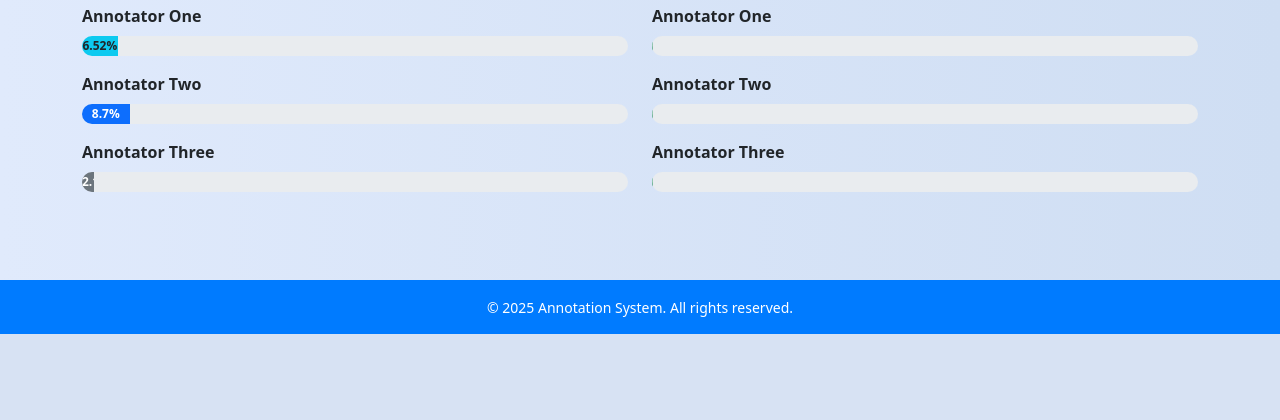
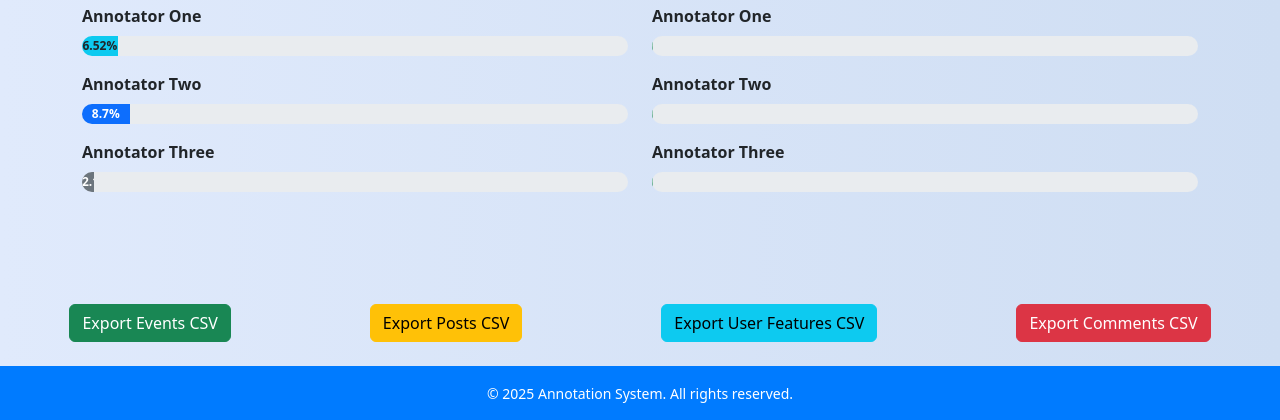
Before and after one commit to dr-m-wasim/KeepUp-Annotation-Tool, a Django app: page / in a window 1280 px wide. Shown: the part 552-972 px from the top of the page. Before the commit the page ends 886 px from the top, so only its background shows below. Run offline with Django 4.2, Linux system fonts and the light colour scheme; data comes from the database, SQL or seed files in the repository; both versions use the stored data as it was after the commit.

Commit message:
Export CSV added

```diff
--- a/KAT/KATAPP/urls.py
+++ b/KAT/KATAPP/urls.py
@@ -3,6 +3,10 @@ from . import views
 
 urlpatterns = [
     path('', views.annotator_select, name='annotator_select'),  # This comes first!
+     path('export/events/csv/', views.export_events_csv, name='export_events_csv'),
+    path('export/posts/csv/', views.export_posts_csv, name='export_posts_csv'),
+    path('export/user_features/csv/', views.export_user_features_csv, name='export_user_features_csv'),
+    path('export/comments/csv/', views.export_comments_csv, name='export_comments_csv'),
     path('event', views.events_list, name='events'),
     path('event/<str:event_id>/', views.event_posts, name='eventposts'),
     path('event/<str:event_id>/post_editor/', views.post_editor, name='post_editor'),
--- a/KAT/KATAPP/views.py
+++ b/KAT/KATAPP/views.py
@@ -1,8 +1,148 @@
 from django.shortcuts import render, get_object_or_404, redirect
-from .models import Events, PostFeatures, Comments
+from .models import Events, PostFeatures, Comments, UserFeatures
 from django.urls import reverse
-from django.http import HttpResponseBadRequest
+from django.http import HttpResponseBadRequest, HttpResponse
 from django.db import models
+import csv
+
+def export_posts_csv(request):
+    posts = PostFeatures.objects.all()
+    response = HttpResponse(content_type='text/csv; charset=utf-8')
+    response['Content-Disposition'] = 'attachment; filename="post_features.csv"'
+    response.write('\ufeff')
+
+    writer = csv.writer(response)
+    writer.writerow([
+        'Event ID', 'Post ID', 'Post URL', 'Platform', 'Post Title', 'Post Label',
+        'Media Type (0-img,1-vid,2)', 'Likes Count', 'Timestamp', 'Comments Count',
+        'Views', 'Shares', 'Reposts',
+        'Annotator 1 Post Label', 'Annotator 2 Post Label', 'Annotator 3 Post Label'
+    ])
+
+    for post in posts:
+        writer.writerow([
+            post.event_id,
+            post.post_id,
+            post.post_url,
+            post.platform,
+            post.post_title,
+            post.post_label,
+            post.image_image_0_video_1_if_no_image_video_2_field,
+            post.likescount,
+            post.timestamp,
+            post.commentscount,
+            post.views,
+            post.shares,
+            post.reposts,
+            post.annotatorOne_post_label,
+            post.annotatorTwo_post_label,
+            post.annotatorThree_post_label
+        ])
+    return response
+
+def export_events_csv(request):
+    events = Events.objects.all()
+    response = HttpResponse(content_type='text/csv; charset=utf-8')
+    response['Content-Disposition'] = 'attachment; filename="events.csv"'
+    response.write('\ufeff')  # UTF-8 BOM for Excel support
+
+    writer = csv.writer(response)
+    writer.writerow([
+        'Student ID', 'Student Name', 'Event ID', 'Event Name', 'Claim', 'Claim URL',
+        'Post URL', 'Label', 'Unnamed: 8', 'Unnamed: 9', 'Unnamed: 10',
+        'Unnamed: 11', 'Unnamed: 12', 'Unnamed: 13'
+    ])
+
+    for event in events:
+        writer.writerow([
+            event.student_id,
+            event.student_name,
+            event.event_id,
+            event.event_name,
+            event.claim,
+            event.claim_url,
+            event.posturl,
+            event.label,
+            event.unnamed_8,
+            event.unnamed_9,
+            event.unnamed_10,
+            event.unnamed_11,
+            event.unnamed_12,
+            event.unnamed_13
+        ])
+    return response
+
+
+def export_user_features_csv(request):
+    user_features = UserFeatures.objects.all()
+    response = HttpResponse(content_type='text/csv; charset=utf-8')
+    response['Content-Disposition'] = 'attachment; filename="user_features.csv"'
+    response.write('\ufeff')
+
+    writer = csv.writer(response)
+    writer.writerow([
+        'Post ID', 'Username', 'Followers', 'Followings', 'User Verified (0/1)',
+        'Profile Pic URL', 'Posts Count', 'Joining Date'
+    ])
+
+    for user in user_features:
+        writer.writerow([
+            user.post_id,
+            user.username,
+            user.followers,
+            user.followings,
+            user.is_user_verified_0_verified_1_unverified_field,
+            user.profile_pic_url,
+            user.posts_count,
+            user.joining_date
+        ])
+    return response
+
+
+def export_comments_csv(request):
+    comments = Comments.objects.all()
+
+    # Use UTF-8 with BOM to support Urdu and other Unicode text
+    response = HttpResponse(content_type='text/csv; charset=utf-8')
+    response['Content-Disposition'] = 'attachment; filename="comments.csv"'
+    response.write('\ufeff')  # Write BOM at beginning
+
+    writer = csv.writer(response)
+    writer.writerow([
+        'Comment ID', 'Post ID', 'Comment Text', 'Commenter Name',
+        'Likes Count', 'Comment Label', 'Annotator 1 Label',
+        'Annotator 2 Label', 'Annotator 3 Label', 'Label'
+    ])
+
+    for comment in comments:
+        label1 = comment.annotatorOne_comment_label
+        label2 = comment.annotatorTwo_comment_label
+        label3 = comment.annotatorThree_comment_label
+
+        if label1 == label2 and label1:
+            final_label = label1
+        elif label1 == label3 and label1:
+            final_label = label1
+        elif label2 == label3 and label2:
+            final_label = label2
+        else:
+            final_label = ''
+
+        writer.writerow([
+            comment.comment_id,
+            comment.post_id,
+            comment.commenttext,
+            comment.commenter_name,
+            comment.likescount_on_comment,
+            comment.comment_label,
+            label1,
+            label2,
+            label3,
+            final_label
+        ])
+
+    return response
+
 
 
 def annotator_select(request):
--- a/KAT/Templates/annotator_selector.html
+++ b/KAT/Templates/annotator_selector.html
@@ -149,6 +149,28 @@
         </div>
     </div>
 
+    <!-- Export Buttons -->
+<div class="d-flex justify-content-around my-4">
+    <form method="post" action="{% url 'export_events_csv' %}" class="d-inline">
+        {% csrf_token %}
+        <button type="submit" class="btn btn-success">Export Events CSV</button>
+    </form>
+
+    <form method="post" action="{% url 'export_posts_csv' %}" class="d-inline">
+        {% csrf_token %}
+        <button type="submit" class="btn btn-warning">Export Posts CSV</button>
+    </form>
+
+    <form method="post" action="{% url 'export_user_features_csv' %}" class="d-inline">
+        {% csrf_token %}
+        <button type="submit" class="btn btn-info">Export User Features CSV</button>
+    </form>
+
+    <form method="post" action="{% url 'export_comments_csv' %}" class="d-inline">
+        {% csrf_token %}
+        <button type="submit" class="btn btn-danger">Export Comments CSV</button>
+    </form>
+</div>
 
 
     <!-- Footer -->
```
Also changed, not shown: KAT/merged_social_data.db.
